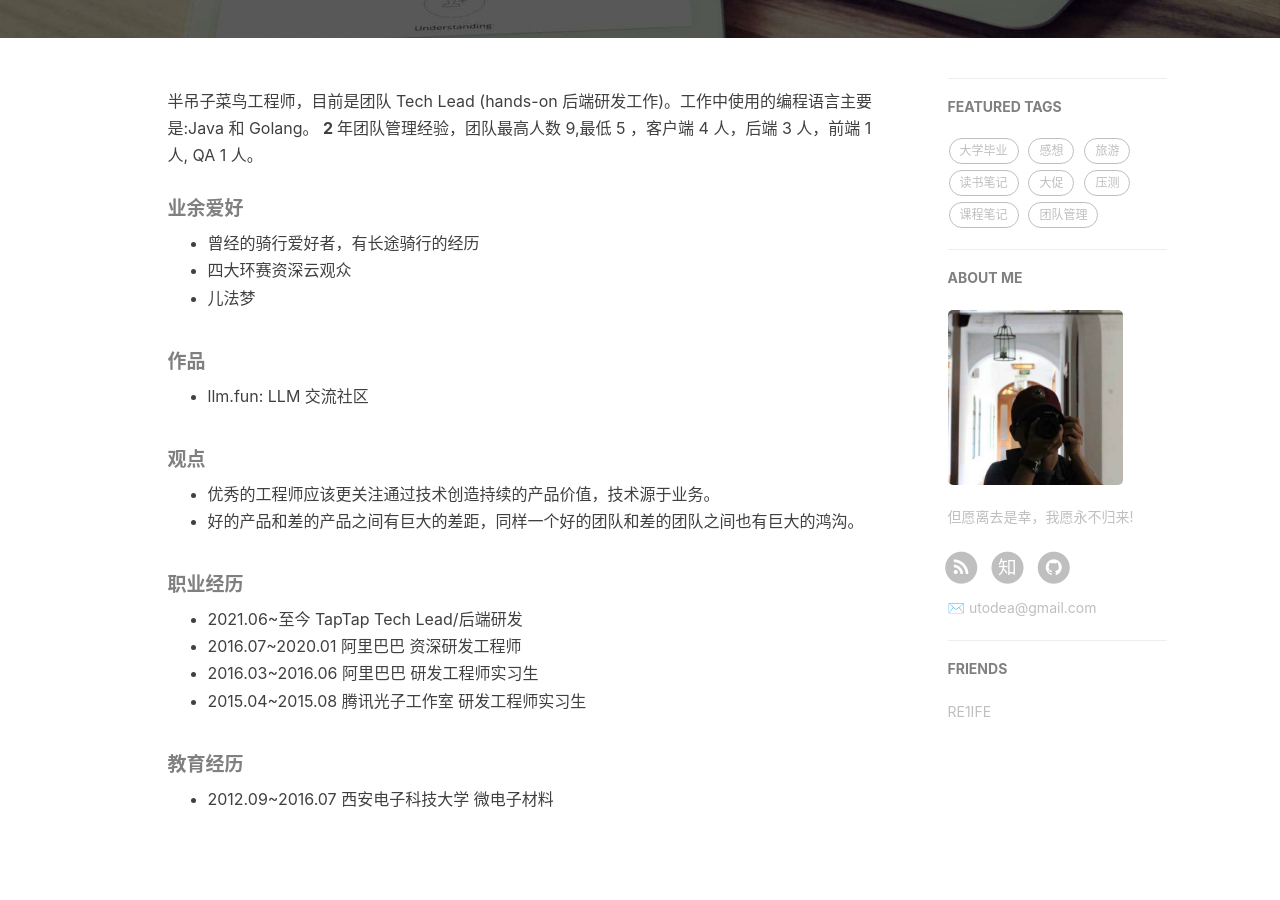
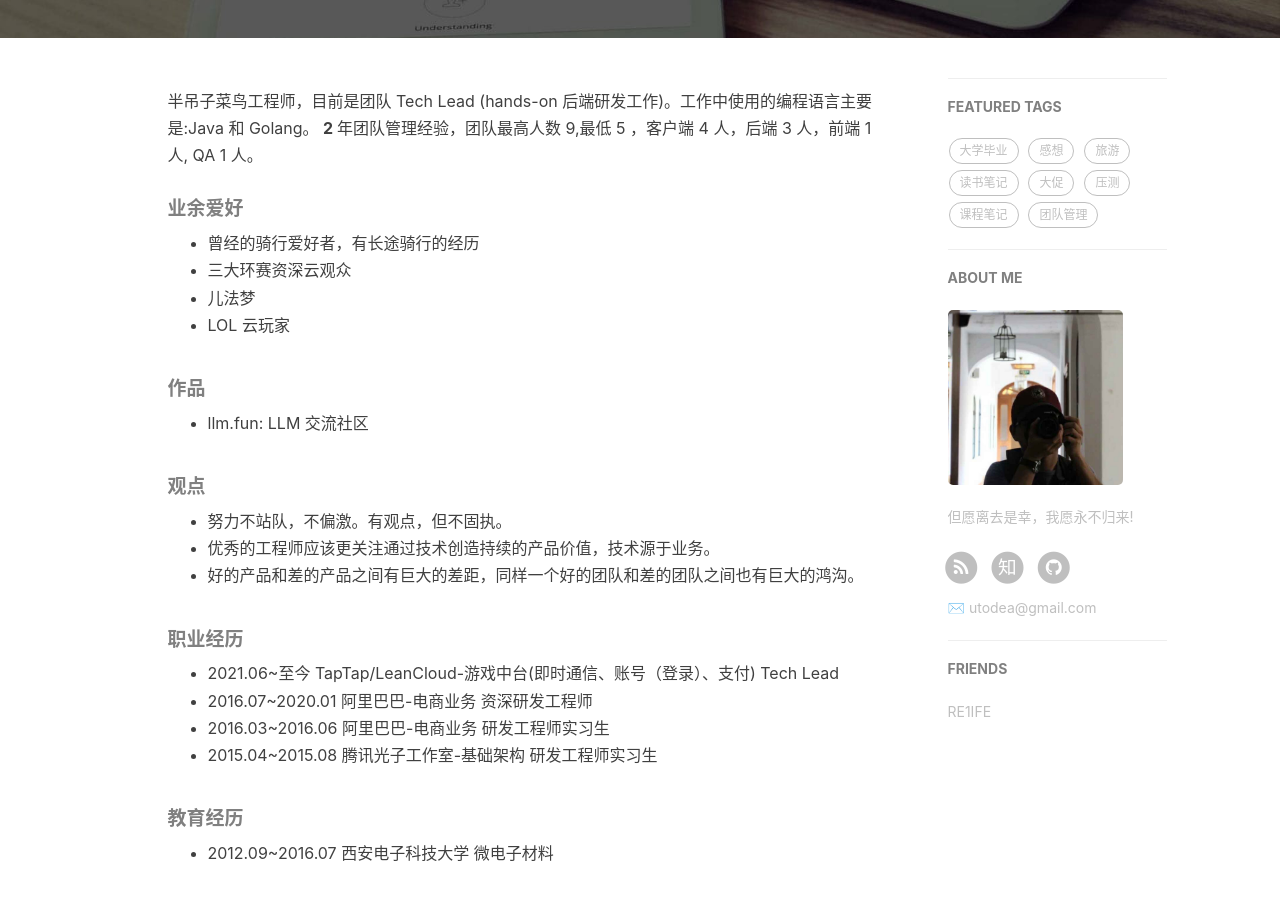
Before and after one commit to linnaname/linnaname.github.io, a Jekyll site: the page built from about.html, in a window 1280 px wide and 900 px high, scrolled down 380 px. Built offline with Jekyll 4.4.1, drawn with Linux system fonts in a browser that asks for light colours; nearby versions of some CDN libraries; comment, search, counter and statistics services are not loaded.

Commit message:
(feat) about better

```diff
--- a/about.html
+++ b/about.html
@@ -21,8 +21,9 @@ header-img: "img/post-bg-rwd.jpg"
     <h5>业余爱好</h5>
     <ul>
         <li>曾经的骑行爱好者，有长途骑行的经历</li>
-        <li>四大环赛资深云观众</li>
+        <li>三大环赛资深云观众</li>
         <li>儿法梦</li>
+        <li>LOL 云玩家</li>
     </ul>
 
     <h5>作品</h5>
@@ -34,6 +35,7 @@ header-img: "img/post-bg-rwd.jpg"
 
     <h5>观点</h5>
     <ul>
+        <li>努力不站队，不偏激。有观点，但不固执。</li>
         <li>优秀的工程师应该更关注通过技术创造持续的产品价值，技术源于业务。</li>
         <li>好的产品和差的产品之间有巨大的差距，同样一个好的团队和差的团队之间也有巨大的鸿沟。</li>
     </ul>
@@ -41,10 +43,10 @@ header-img: "img/post-bg-rwd.jpg"
 
     <h5>职业经历</h5>
     <ul>
-        <li>2021.06~至今 TapTap Tech Lead/后端研发</li>
-        <li>2016.07~2020.01 阿里巴巴 资深研发工程师</li>
-        <li>2016.03~2016.06 阿里巴巴 研发工程师实习生</li>
-        <li>2015.04~2015.08 腾讯光子工作室 研发工程师实习生</li>
+        <li>2021.06~至今 TapTap/LeanCloud-游戏中台(即时通信、账号（登录）、支付) Tech Lead</li>
+        <li>2016.07~2020.01 阿里巴巴-电商业务 资深研发工程师</li>
+        <li>2016.03~2016.06 阿里巴巴-电商业务 研发工程师实习生</li>
+        <li>2015.04~2015.08 腾讯光子工作室-基础架构 研发工程师实习生</li>
     </ul>
 
 
```
Also changed, not shown: _posts/2023-01-02-2022_overview.md (+2 -4 lines).
